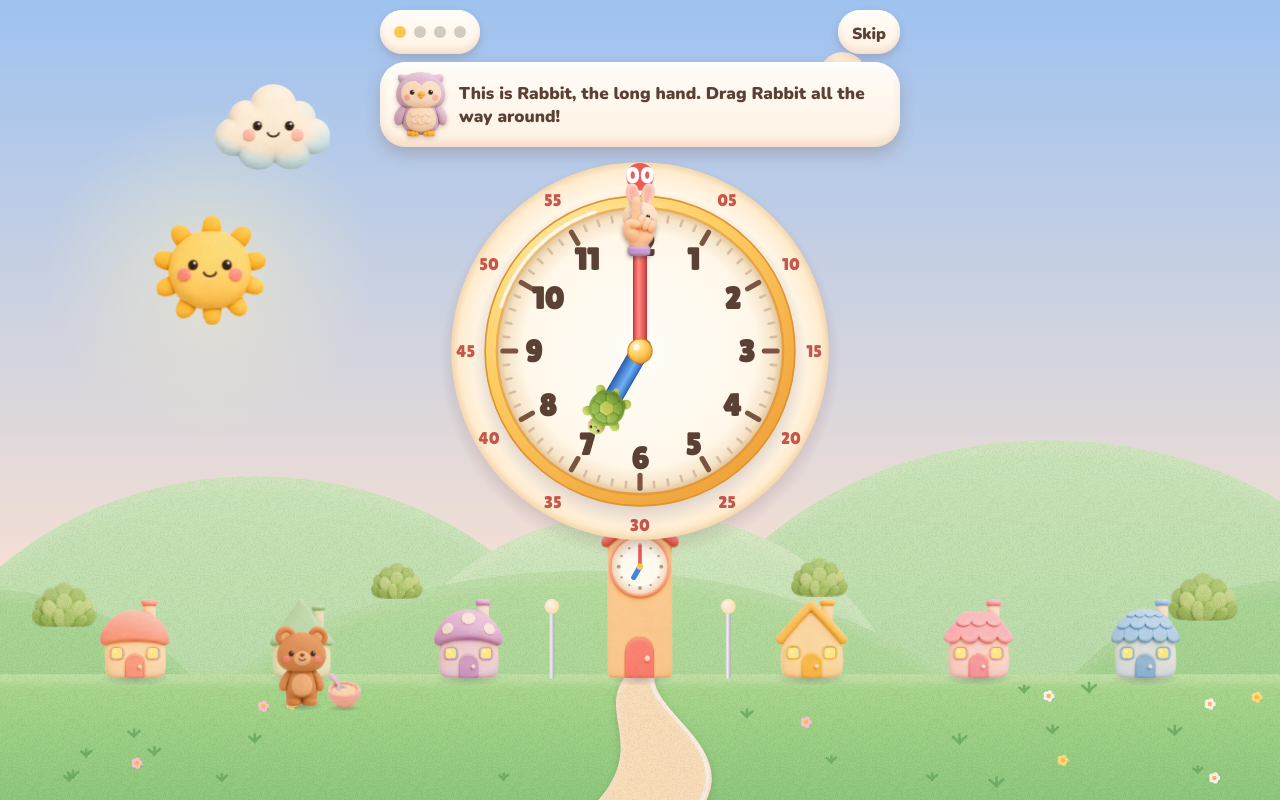
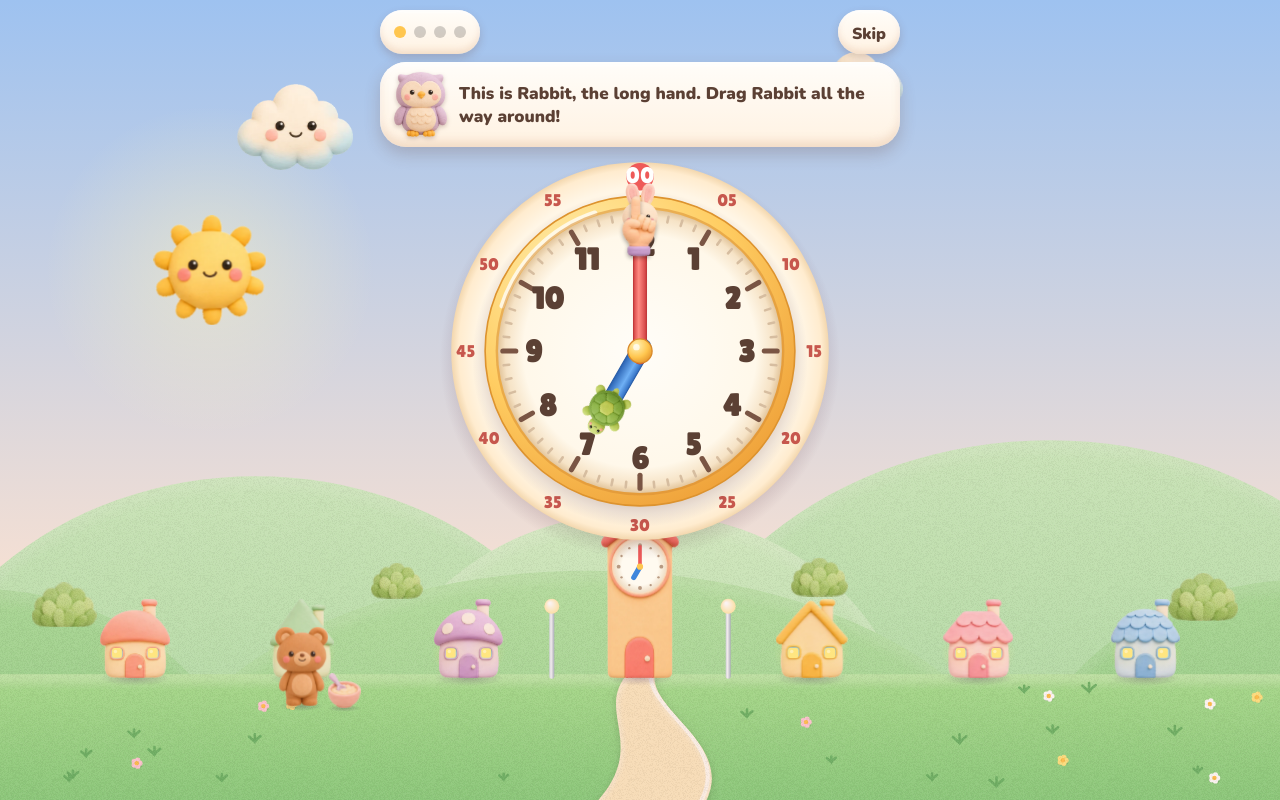
Before and after one commit to ianyclin/tick-town, a website: page index.html in a window 1280 px wide. Drawn offline with Linux system fonts and the light colour scheme; animation ran at ten frames a second.

Commit message:
小動畫：動物輕輕呼吸、雲飄、熱氣球浮，換作息時動物從門口跳到定位（減少動態效果時不跑）
Co-Authored-By: Claude Fable 5.2 <noreply@anthropic.com>
Claude-Session: https://claude.ai/code/session_01WtYHKpFCg13M1VUbwoSqqk

```diff
--- a/index.html
+++ b/index.html
@@ -1575,13 +1575,15 @@ const Town = (() => {
     const c = document.createElement('canvas'); c.height = hh; c.width = Math.max(1, Math.round(hh * im.naturalWidth / im.naturalHeight)); const x = c.getContext('2d'); x.imageSmoothingQuality = 'high'; x.drawImage(im, 0, 0, c.width, c.height); return bmpC[k] = c;
   }
   // 畫一樣東西：底部中間在 (x, y)，高 sz；dir = -1 左右翻；sh 腳下的影子
-  function thing(name, x, y, sz, dir = 1, sh = 0) {
+  const ph = () => RM ? 0 : now() / 1000;   // 小動畫的時間（秒）；減少動態效果時永遠是 0＝不動
+  function thing(name, x, y, sz, dir = 1, sh = 0, sy = 1) {   // sy：上下壓扁／拉長（腳底不動），動物呼吸用
     const b = bmp(name, sz); if (!b) return 0; const w = b.width / DPR, hh = b.height / DPR;
     if (sh) { const rg = g.createRadialGradient(x, y, 0, x, y, w * sh); rg.addColorStop(0, 'rgba(60,40,80,.28)'); rg.addColorStop(1, 'rgba(60,40,80,0)'); g.save(); g.translate(x, y); g.scale(1, 0.22); g.translate(-x, -y); g.fillStyle = rg; g.beginPath(); g.arc(x, y, w * sh, 0, 7); g.fill(); g.restore(); }
-    g.save(); g.translate(x, y); if (dir < 0) g.scale(-1, 1); g.drawImage(b, -w / 2, -hh, w, hh); g.restore(); return w;
+    g.save(); g.translate(x, y); g.scale(dir < 0 ? -1 / Math.sqrt(sy) : 1 / Math.sqrt(sy), sy); g.drawImage(b, -w / 2, -hh, w, hh); g.restore(); return w;
   }
   const prop = (name, x, y, sz) => thing('p-' + name, x, y, sz, 1, 0.5);
-  function critter(k, x, y, sz, pr, dir) { const w = thing(k, x, y, k === 'bunny' ? sz * 1.16 : sz, dir, 0.42); if (pr) prop(pr, x + (w || sz * 0.7) * 0.5 + sz * 0.2, y + 2, sz * 0.44); }   // 小兔有長耳朵，整張圖比較高
+  function critter(k, x, y, sz, pr, dir) { const w = thing(k, x, y, k === 'bunny' ? sz * 1.16 : sz, dir, 0.42, 1 + 0.022 * Math.sin(ph() * 2.4 + k.length));   // 輕輕呼吸：一點點變高變矮
+    if (pr) prop(pr, x + (w || sz * 0.7) * 0.5 + sz * 0.2, y + 2, sz * 0.44); }   // 小兔有長耳朵，整張圖比較高
   const glow = (x, y, r, a, col = '255,228,130') => { const rg = g.createRadialGradient(x, y, 0, x, y, r); rg.addColorStop(0, `rgba(${col},${a})`); rg.addColorStop(1, `rgba(${col},0)`); g.fillStyle = rg; g.beginPath(); g.arc(x, y, r, 0, 7); g.fill(); };
   // ---------- 山、草地、小路：畫一次存在 back（視窗大小變了才重畫）
   function hill(cx, top, rx, ry, c1, c2) {
@@ -1613,7 +1615,7 @@ const Town = (() => {
   function deco(gy, hw, layer) {
     const k = DECOR.filter(d => townPts() >= d.at).map(d => d.id), has = id => k.includes(id);
     if (layer === 'back') { if (has('windmill')) thing('windmill', W - hw * 0.3, gy + 2, hw * 2.3, 1, 0.4); return; }
-    if (layer === 'sky') { if (has('balloon')) thing('balloon', W * 0.16, H * 0.3 + Math.sin(t / 37) * 8, hw * 1.15); return; }
+    if (layer === 'sky') { if (has('balloon')) thing('balloon', W * 0.16, H * 0.3 + Math.sin(t / 37) * 8 + Math.sin(ph() * 0.9) * 5, hw * 1.15); return; }
     if (has('flowers')) { thing('flowers', W * 0.07, gy + hw * 0.45, hw * 0.7, 1, 0.5); thing('flowers', W * 0.93, gy + hw * 0.45, hw * 0.7, -1, 0.5); }
     if (has('tree')) thing('tree', W * 0.1, gy + hw * 1.55, hw * 1.4, 1, 0.45);
     if (has('bakery')) thing('bakery', W * 0.28, gy + hw * 1.6, hw * 1.0, 1, 0.5);
@@ -1642,7 +1644,7 @@ const Town = (() => {
     const sp = at(6, 18.5); if (sp) { glow(sp[0], sp[1], R0 * 1.5, 0.45, '255,244,190'); thing('sun', sp[0], sp[1] + R0 / 2, R0); }
     const mp = at(18.5, 30) || (h < 6 ? at(-5.5, 6) : null); if (mp) { glow(mp[0], mp[1], R0 * 1.4, 0.3, '255,250,215'); thing('moon', mp[0], mp[1] + R0 * 0.4, R0 * 0.8); }
     // 雲（白天才有，跟著時間慢慢飄）
-    const ca = clamp((br - 0.4) / 0.35, 0, 1); if (ca > 0) { g.globalAlpha = ca; [['cloud1', 0.12, 0.15, 1.1, 0.5], ['cloud2', 0.55, 0.08, 0.8, 0.3], ['cloud1', 0.85, 0.24, 0.9, 0.4]].forEach(([nm, fx, fy, sc, v]) => { const span = W + 240; thing(nm, ((fx * span + t * v) % span) - 120, H * fy + 50, 52 * sc * Math.min(1.5, W / 420 + 0.3)); }); g.globalAlpha = 1; }
+    const ca = clamp((br - 0.4) / 0.35, 0, 1); if (ca > 0) { g.globalAlpha = ca; [['cloud1', 0.12, 0.15, 1.1, 0.5], ['cloud2', 0.55, 0.08, 0.8, 0.3], ['cloud1', 0.85, 0.24, 0.9, 0.4]].forEach(([nm, fx, fy, sc, v]) => { const span = W + 240; thing(nm, ((fx * span + t * v + ph() * v * 9) % span) - 120, H * fy + 50, 52 * sc * Math.min(1.5, W / 420 + 0.3)); }); g.globalAlpha = 1; }
     // 地上的一層：山、草地、小路（存好的）→ 風車、鐘樓、房子、路燈、裝飾、動物
     const key = W + 'x' + H + 'x' + DPR + 'x' + Math.round(gy); if (backKey !== key) { drawBack(gy, hw); backKey = key; }
     g = lg; g.clearRect(0, 0, W, H); g.drawImage(back, 0, 0, W, H);
@@ -1676,13 +1678,20 @@ const Town = (() => {
     const sc = scene(t), sz = hw * 1.25, door = i => HX[i] + hw / 2;
     const AT = { wake: ['bear', door(1), ''], breakfast: ['bear', door(1), 'bowl'], school: ['bunny', door(4) + hw * 0.7, 'backpack'], lunch: ['squirrel', door(5), 'riceball'], class: ['bunny', door(4), 'book'], park: ['bear', W * 0.36, 'ball'], dinner: ['squirrel', door(5), 'pot'], bath: ['bunny', door(4), 'bath'], story: ['bear', door(1), 'books'] }[sc];
     const walking = walks.map(w => w.who);
-    if (AT && !walking.includes(AT[0])) critter(AT[0], AT[1], gy + hw * 0.5, sz, AT[2]);
+    // 換了一段作息（例如撥到中午）：那隻動物從門口蹦蹦跳跳走到牠站的地方（0.8 秒）
+    const who = AT ? AT[0] + '@' + Math.round(AT[1]) : ''; if (who !== lastWho) { if (lastWho !== null && who && !RM) { enterT = now(); kick(); } lastWho = who; }
+    const ek = AT && !RM ? clamp((now() - enterT) / 800, 0, 1) : 1;
+    if (AT && !walking.includes(AT[0])) critter(AT[0], AT[1], gy + hw * (0.1 + 0.4 * ek) - Math.abs(Math.sin(ek * Math.PI * 3)) * sz * 0.12 * (ek < 1), sz * (0.82 + 0.18 * ek), ek < 1 ? '' : AT[2]);
     for (const w of walks) { const k = clamp((now() - w.t0) / 1600, 0, 1), x0 = door(w.home), dir = w.home < 3 ? 1 : -1, down = Math.min(1, k / 0.3); critter(w.who, x0 + dir * Math.max(0, k - 0.3) / 0.7 * hw * 2.6, gy + hw * (0.1 + 0.9 * down) - Math.abs(Math.sin(k * Math.PI * 6)) * sz * 0.14, sz, '', dir); }   // 先從門口走下來，再往草地中間跳著走
     tintLayer(); g = g0; g.drawImage(front, 0, 0, W, H);
     if (sc === 'sleep' || sc === 'owl') { critter('owl', W / 2 + twW * T.px, towerTop + th * T.perch, hw * 0.95, ''); thing('zzz', door(1), gy - hw * 1.2, hw * 0.42); thing('zzz', door(4), gy - hw * 1.15, hw * 0.42); }
   }
   // 撥對時動物走出門：home 是哪一間（小熊 1、小兔 4、松鼠 5；貓頭鷹從鐘樓飛，當作 4）
-  let walks = [], raf = 0;
+  let walks = [], raf = 0, lastWho = null, enterT = -1e9;
+  // 小動畫的迴圈：一秒大約 15 格就夠（呼吸、雲、熱氣球都很慢），省電；切到背景、減少動態效果時停
+  let idleT = 0, idleLast = 0;
+  function kick() { if (idleT || RM || document.hidden) return; const loop = ts => { idleT = 0; if (RM || document.hidden) return; const fast = now() - enterT < 900; if (fast || ts - idleLast > 62) { idleLast = ts; if (!raf) draw(); } idleT = requestAnimationFrame(loop); }; idleT = requestAnimationFrame(loop); }
+  document.addEventListener('visibilitychange', () => { if (!document.hidden) kick(); });
   const HOME = { bear: 1, bunny: 4, rabbit: 4, squirrel: 5, owl: 4 };
   function walk(who) {
     if (RM) return; const k = who === 'rabbit' ? 'bunny' : who; walks = walks.filter(w => w.who !== k); walks.push({ who: k, home: HOME[who] || 1, t0: now() });
@@ -1691,9 +1700,9 @@ const Town = (() => {
   // 小鎮的作息（自由玩用）
   let litN = 0, litT = 0;
   function scene(min) { const h = min / 60; return h < 6 ? 'sleep' : h < 7 ? 'wake' : h < 8 ? 'breakfast' : h < 12 ? 'school' : h < 13 ? 'lunch' : h < 15.5 ? 'class' : h < 17.5 ? 'park' : h < 19 ? 'dinner' : h < 20 ? 'bath' : h < 21 ? 'story' : 'owl'; }
-  addEventListener('resize', resize);
+  addEventListener('resize', resize); kick();
   let rq = 0; const later = () => { if (!rq) rq = requestAnimationFrame(() => { rq = 0; draw(); }); };   // 換畫面、換題目後版面變了：下一格再畫一次（地平線要跟著字框的位置）
-  return { set(min) { t = min; draw(); if (mode !== 'menu') later(); }, redraw: later, resize, scene, lit(n, tot) { litN = n; litT = tot; draw(); }, walk, walking: () => walks.map(w => w.who), img: () => Object.keys(SPR).filter(k => SPR[k].ok) };
+  return { set(min) { t = min; draw(); if (mode !== 'menu') later(); }, redraw: later, resize, scene, lit(n, tot) { litN = n; litT = tot; draw(); }, walk, walking: () => walks.map(w => w.who), anim: () => !!idleT, img: () => Object.keys(SPR).filter(k => SPR[k].ok) };
 })();
 
 // ---------- 小鎮會長大：玩完幾次就多一樣東西
```
Also changed, not shown: CLAUDE.md (+1 -1 lines), ROADMAP.md (+1 -0 lines), tests/town.js (+2 -1 lines).
